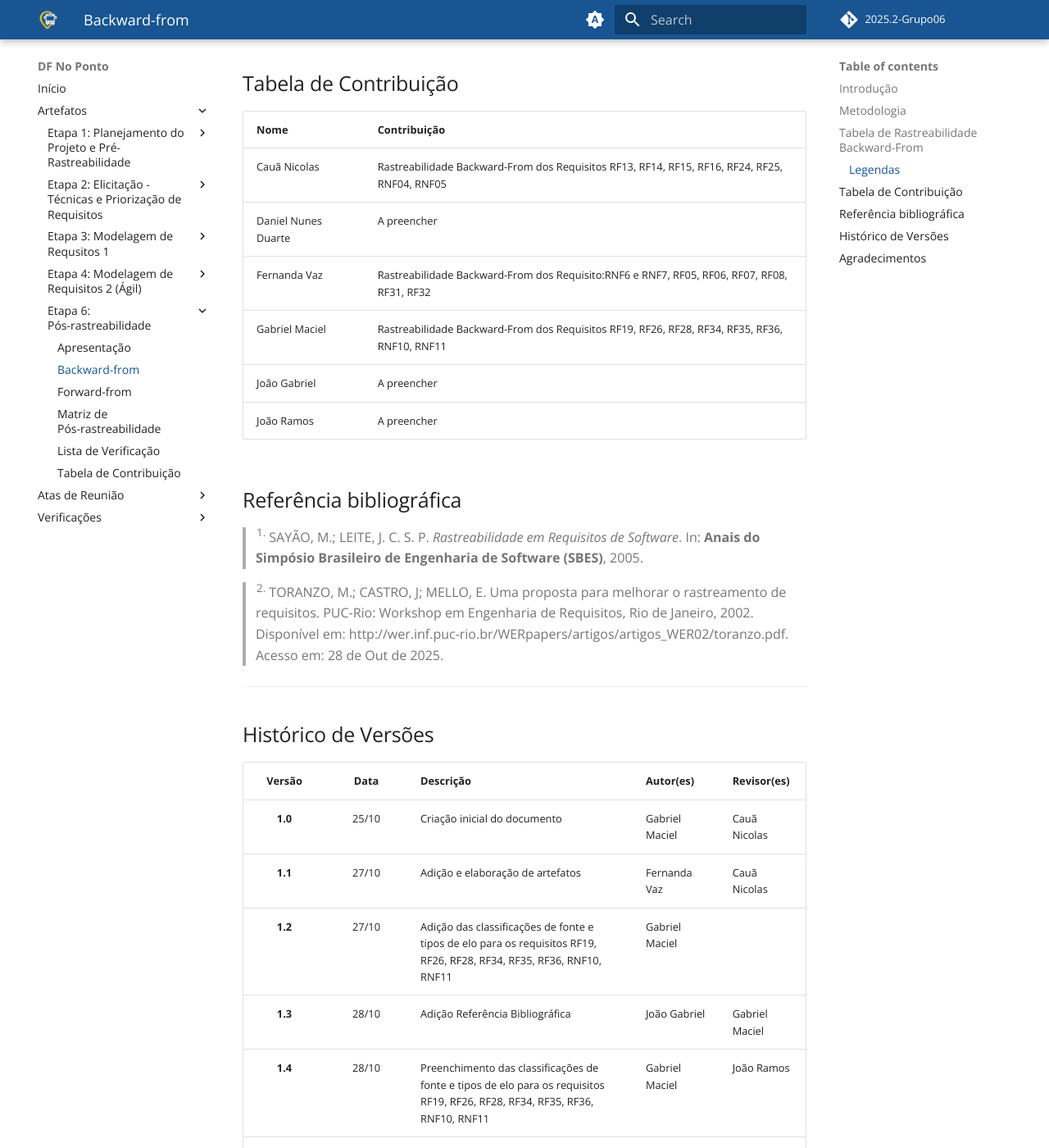
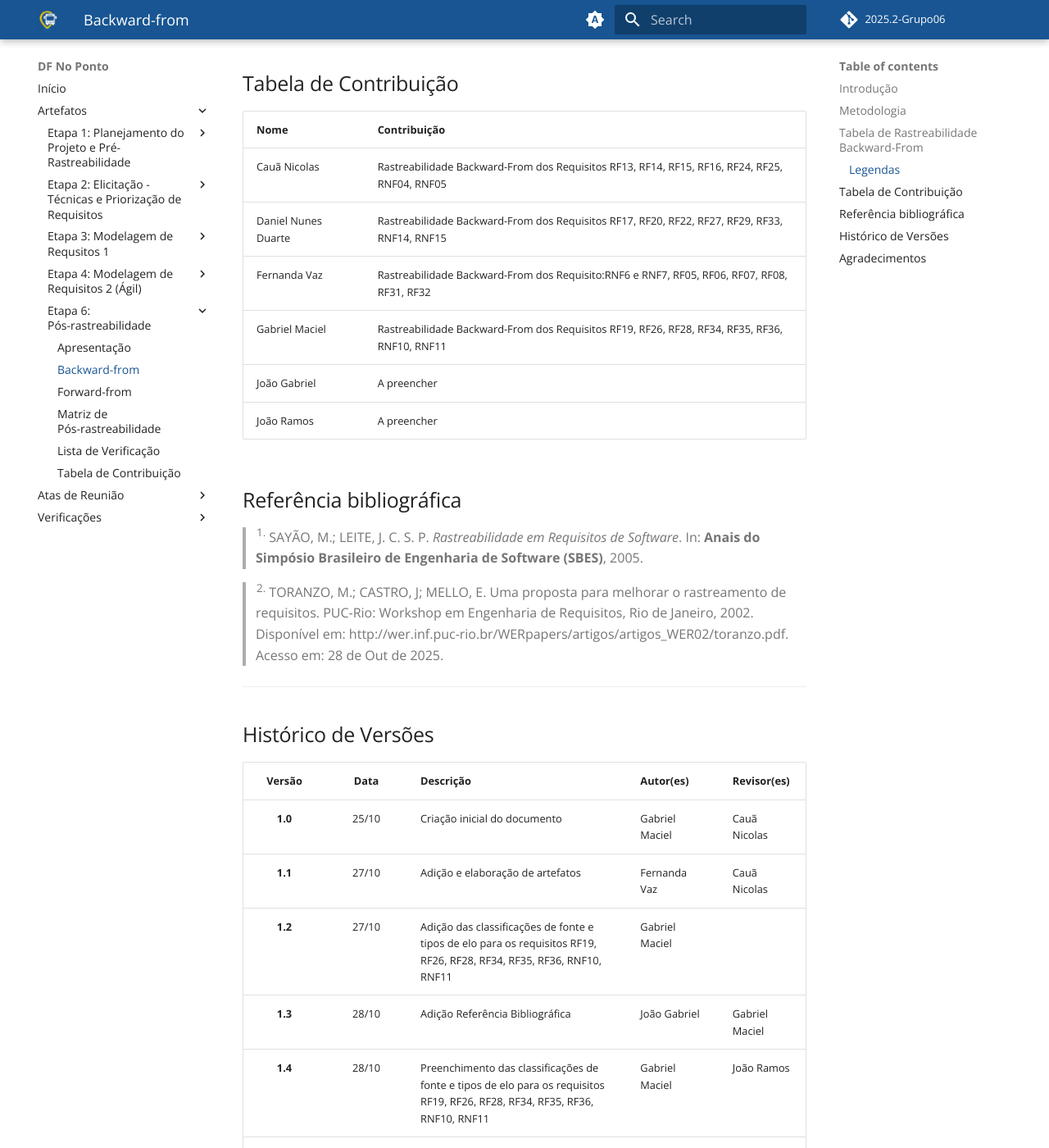
Before and after one commit to Requisitos-de-Software/2025.2-Grupo06, an MkDocs documentation site: the page built from docs/pos-rastreabilidade/backward.md, in a window 1280 px wide and 1400 px high, scrolled down 8560 px. Shown: the whole window at 82% size. Built offline with MkDocs 1.6.1 and Material for MkDocs 9.7.7, drawn with Linux system fonts in a browser that asks for light colours; comment, search, counter and statistics services are not loaded; some of the changed text lies outside the part shown.

Commit message:
Update contributions for Daniel Nunes Duarte

```diff
--- a/docs/pos-rastreabilidade/backward.md
+++ b/docs/pos-rastreabilidade/backward.md
@@ -107,7 +107,7 @@ A tabela de rastreabilidade backward-from, apresentada neste documento, operacio
 |        Nome          | Contribuição|
 |----------------------|-------------|
 | Cauã Nicolas         | Rastreabilidade Backward-From dos Requisitos RF13, RF14, RF15, RF16, RF24, RF25, RNF04, RNF05 |
-| Daniel Nunes Duarte  | A preencher |
+| Daniel Nunes Duarte  | Rastreabilidade Backward-From dos Requisitos RF17, RF20, RF22, RF27, RF29, RF33, RNF14, RNF15 |
 | Fernanda Vaz         | Rastreabilidade Backward-From dos Requisito:RNF6 e RNF7, RF05, RF06, RF07, RF08, RF31, RF32 |
 | Gabriel Maciel       | Rastreabilidade Backward-From dos Requisitos RF19, RF26, RF28, RF34, RF35, RF36, RNF10, RNF11 |
 | João Gabriel         | A preencher |
@@ -138,7 +138,7 @@ A tabela de rastreabilidade backward-from, apresentada neste documento, operacio
 | **1.5** | 28/10 | Adição da fonte, classificação e tipos de elos(RF: 9,10,11,12 e 21 RF:12)  | João Ramos | Gabriel Maciel |
 | **1.6** | 28/10 | Adição RNF6 e RNF7, RF05, RF06, RF07, RF08, RF31, RF32 | FERNANDA VAZ| Gabriel Maciel |
 | **1.7** | 28/10 | Correções da minha parte | João Gabriel| -- |
-
+| **1.8** | 28/10 | Adição RF17, RF20, RF22, RF27, RF29, RF33, RNF14, RNF15 | Daniel Nunes Duarte | -------- |
 ---
 
 ## Agradecimentos
```
